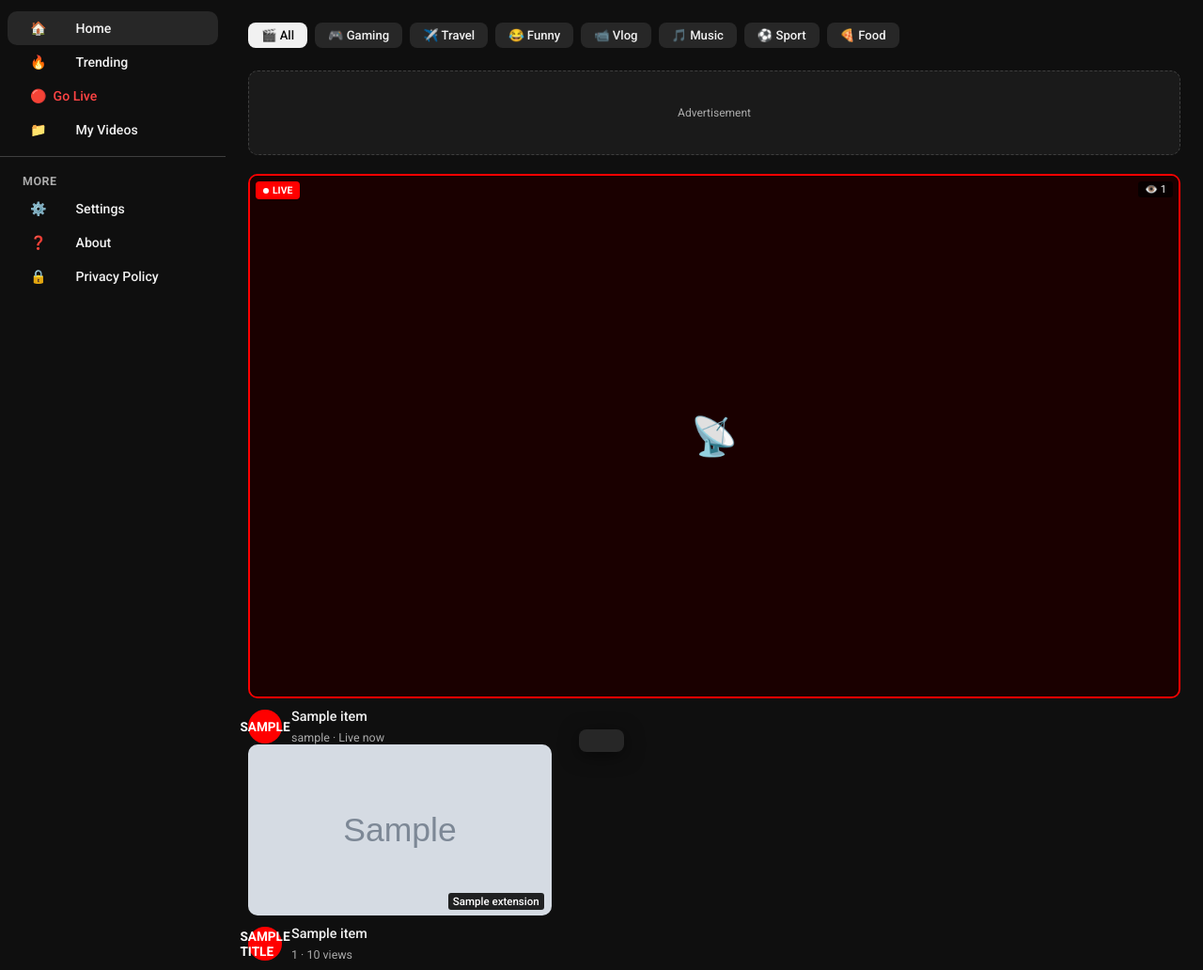
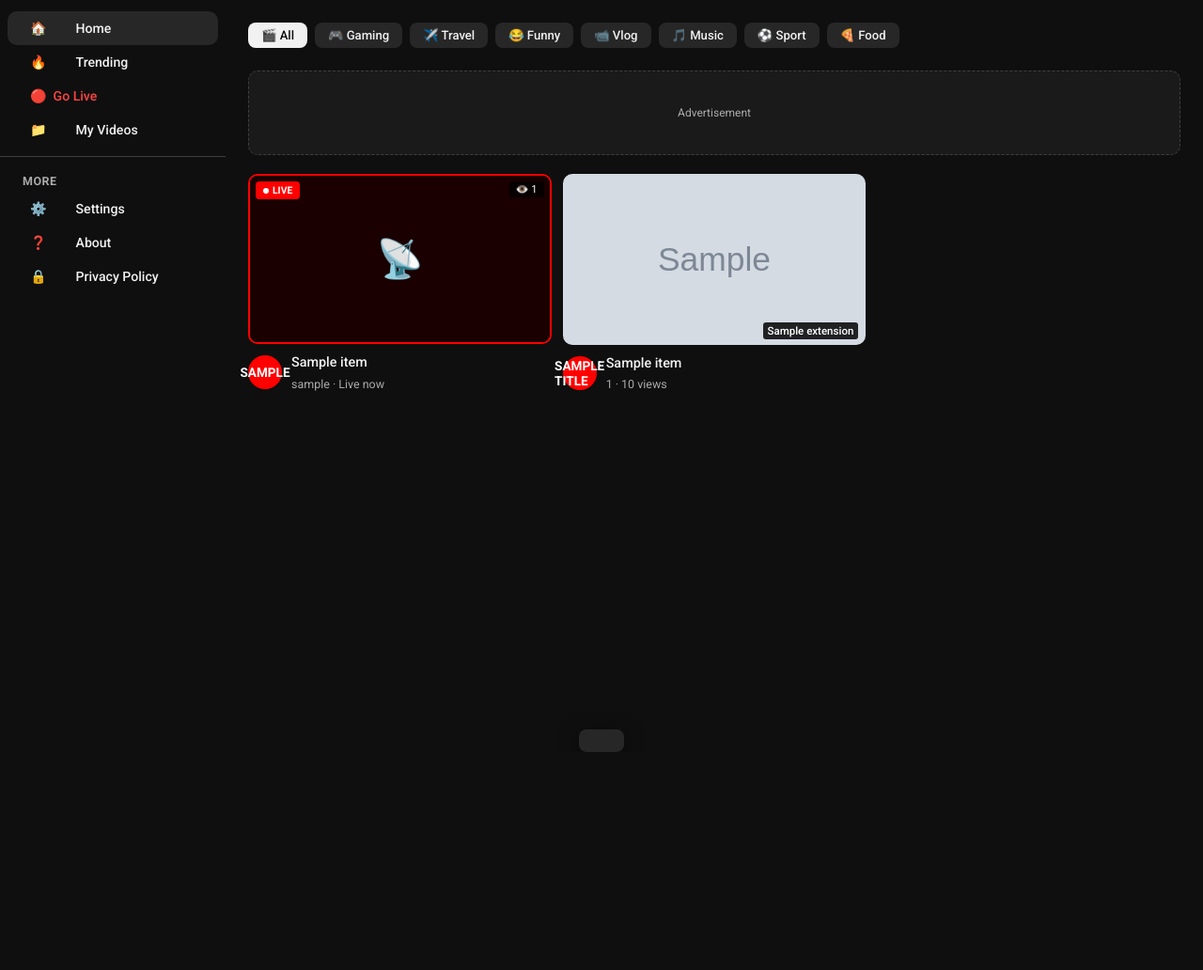
Before and after one commit to brahimsprivateacc-del/vaultstream, a Flask app: page / in a window 1280 px wide. Shown: the part 56-1088 px from the top of the page at 94% size. After the commit the page ends 856 px from the top, so only its background shows below. Run offline with Flask 3, Linux system fonts and the light colour scheme; grey boxes marked "Sample" are stand-in pictures; a database or web service that is not in the repository returns one stand-in record (values such as "Sample title"); data that the repository does not hold is empty; some libraries are stand-ins or nearby versions.

Commit message:
Update index.html

```diff
--- a/templates/index.html
+++ b/templates/index.html
@@ -185,9 +185,10 @@ body { background: var(--bg); color: var(--text); font-family: 'Roboto', sans-se
   </div>
 
   <div class="search-label" id="search-label" style="display:none;">Showing results for <span id="search-term"></span></div>
+  <div class="video-grid" id="video-grid">
   <!-- LIVE STREAMS — shown as video cards -->
   {% for stream in live_streams %}
-  <a class="video-card" href="/watch_live/{{ stream.id }}" style="text-decoration:none;color:inherit;display:block;">
+  <a class="video-card" href="/watch_live/{{ stream.id }}">
     <div class="thumb-wrap" style="border:2px solid #ff0000;">
       <div class="thumb-bg" style="background:#1a0000;display:flex;align-items:center;justify-content:center;font-size:2.5rem;">📡</div>
       <div class="thumb-overlay"><div class="play-circle">▶</div></div>
@@ -205,8 +206,6 @@ body { background: var(--bg); color: var(--text); font-family: 'Roboto', sans-se
     </div>
   </a>
   {% endfor %}
-
-  <div class="video-grid" id="video-grid">
     {% if videos %}
       {% for video in videos %}
       <a class="video-card" href="/watch/{{ video.id }}" data-ext="{{ video.extension|lower }}" data-title="{{ video.title|lower }}" data-category="{{ video.category or 'general' }}">
```
